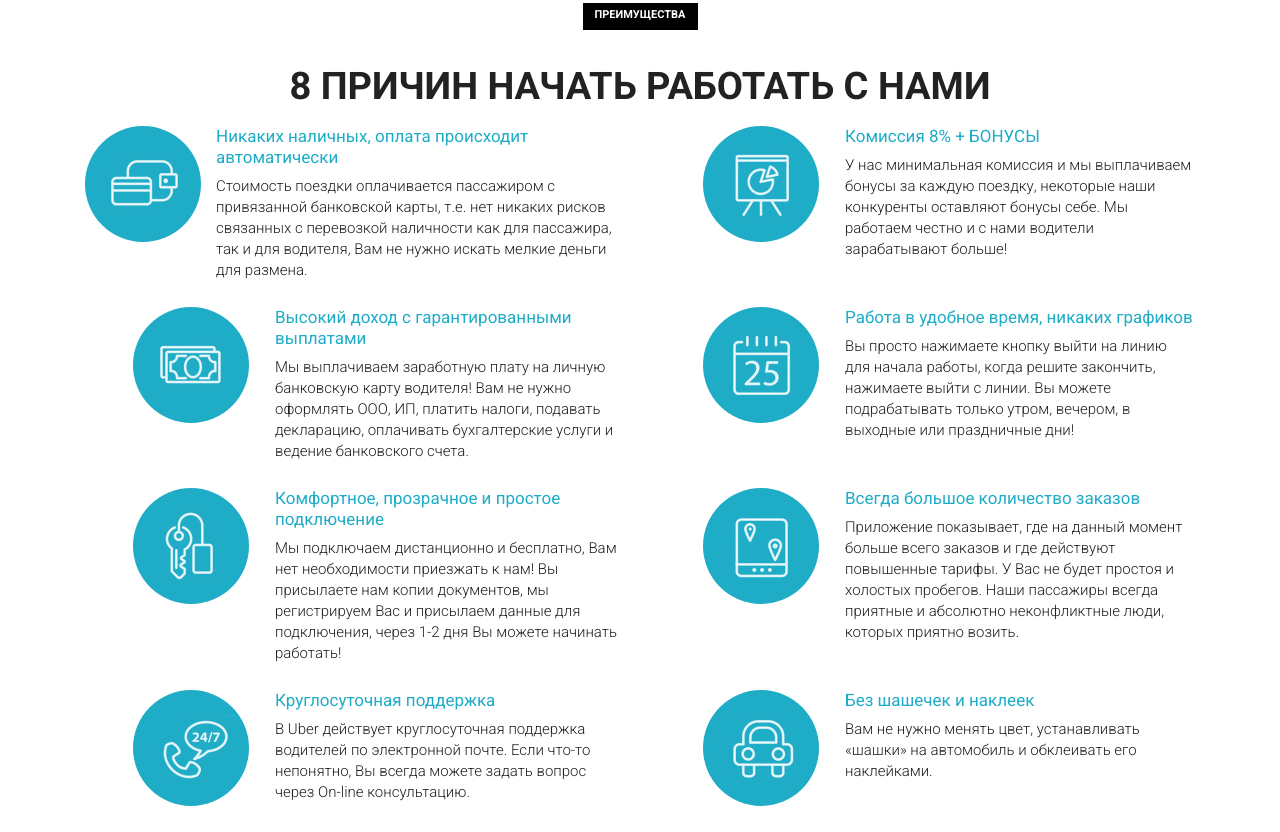
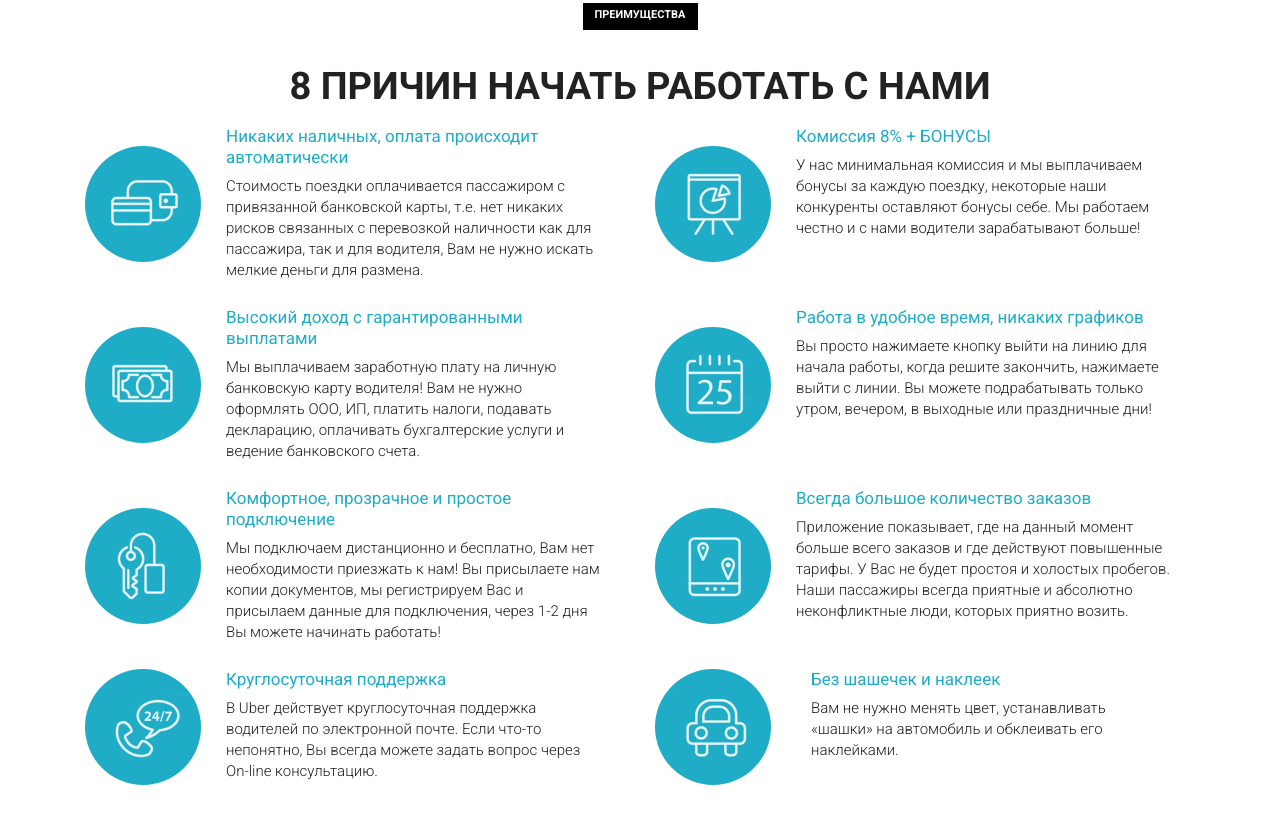
Before and after one commit to ArtemLunin/web-developper, a plain HTML site: page Lesson 26/src/index.html in a window 1280 px wide. Shown: the part 817-1649 px from the top of the page. After the commit the page ends 1628 px from the top, so only its background shows below. Drawn offline with Linux system fonts and the light colour scheme.

Commit message:
Lesson 28

```diff
--- a/Lesson 26/src/index.html
+++ b/Lesson 26/src/index.html
@@ -84,80 +84,51 @@
 					</div> -->
 				</div>
 				<div class="col-6 cause">
-					<div class="row">
-						<div class="col-3 offset-1">
 						<div class="cause_img"><img src="icons/icon-4.png" alt=""></div>
-						</div>
-						<div class="col-8 cause_text">
-							<h2 class="cause_title">Комиссия 8% + БОНУСЫ</h2>
+						<div class="cause_text"><h2 class="cause_title">Комиссия 8% + БОНУСЫ</h2>
 							У нас минимальная комиссия и мы выплачиваем бонусы за каждую поездку, некоторые наши конкуренты оставляют бонусы себе. Мы работаем честно и с нами водители зарабатывают больше!
 						</div>
 				</div>
-				</div>
 				<div class="col-6 cause">
-					<div class="row">
-						<div class="col-3 offset-1">
 					<div class="cause_img"><img src="icons/icon-5.png" alt=""></div>
-						</div>
-						<div class="col-8 cause_text">
+					<div class="cause_text">
 						<h2 class="cause_title">Высокий доход с гарантированными выплатами</h2>
 						Мы выплачиваем заработную плату на личную банковскую карту водителя! Вам не нужно оформлять ООО, ИП, платить налоги, подавать декларацию, оплачивать бухгалтерские услуги и ведение банковского счета.
 					</div>
 				</div>
-				</div>
 				<div class="col-6 cause">
-					<div class="row">
-						<div class="col-3 offset-1">
 					<div class="cause_img"><img src="icons/icon-2.png" alt=""></div>
-						</div>
-						<div class="col-8 cause_text">
+					<div class="cause_text">
 						<h2 class="cause_title">Работа в удобное время, никаких графиков</h2>
 						Вы просто нажимаете кнопку выйти на линию для начала работы, когда решите закончить, нажимаете выйти с линии. Вы можете подрабатывать только утром, вечером, в выходные или праздничные дни!
 					</div>
 				</div>
-				</div>
 				<div class="col-6 cause">
-					<div class="row">
-						<div class="col-3 offset-1">
 					<div class="cause_img"><img src="icons/icon-7.png" alt=""></div>
-						</div>
-						<div class="col-8 cause_text">
+					<div class="cause_text">
 						<h2 class="cause_title">Комфортное, прозрачное и простое подключение</h2>
 						Мы подключаем дистанционно и бесплатно, Вам нет необходимости приезжать к нам! Вы присылаете нам копии документов, мы регистрируем Вас и присылаем данные для подключения, через 1-2 дня Вы можете начинать работать!
 					</div>
 				</div>
-				</div>
 				<div class="col-6 cause">
-					<div class="row">
-						<div class="col-3 offset-1">
 					<div class="cause_img"><img src="icons/icon-6.png" alt=""></div>
-						</div>
-						<div class="col-8 cause_text">
+					<div class="cause_text">
 						<h2 class="cause_title">Всегда большое количество заказов</h2>
 						Приложение показывает, где на данный момент больше всего заказов и где действуют повышенные тарифы. У Вас не будет простоя и холостых пробегов. Наши пассажиры всегда приятные и абсолютно неконфликтные люди, которых приятно возить.
 					</div>
 				</div>
-				</div>
 				<div class="col-6 cause">
-					<div class="row">
-						<div class="col-3 offset-1">
 					<div class="cause_img"><img src="icons/icon-8.png" alt=""></div>
-						</div>
-						<div class="col-8 cause_text">
+					<div class="cause_text">
 						<h2 class="cause_title">Круглосуточная поддержка</h2>
 						В Uber действует круглосуточная поддержка водителей по электронной почте. Если что-то непонятно, Вы всегда можете задать вопрос через On-line консультацию.
 					</div>
 				</div>
-				</div>
 				<div class="col-6 cause">
-					<div class="row">
-						<div class="col-3 offset-1">
 					<div class="cause_img"><img src="icons/icon-3.png" alt=""></div>
-						</div>
 					<div class="col-8 cause_text">
 						<h2 class="cause_title">Без шашечек и наклеек</h2>
 						Вам не нужно менять цвет, устанавливать «шашки» на автомобиль и обклеивать его наклейками.
-						</div>
 					</div>
 				</div>
 			</div>
--- /dev/null
+++ b/Lesson 28/sass/style.sass
@@ -0,0 +1,24 @@
+$text_color: red
+@mixin box
+	display: block
+	width: 250px
+	height: 200px
+	background-color: red
+
+h1
+	color: $text_color
+	font-size: 50px
+	@include box
+
+h2
+	color: $text_color
+.block
+	background-color: black
+	h3
+		color: $text_color
+	&_color
+		background-color: #fff
+		button
+			@include box
+	.block_color
+		color: $text_color
```
Also changed, not shown: Lesson 28/index.html (added, +20 -0 lines), Lesson 26/src/css/style.css, Lesson 28/css/style.css (added), 1 other file. Lines whose indentation alone changed are shown as unchanged.
